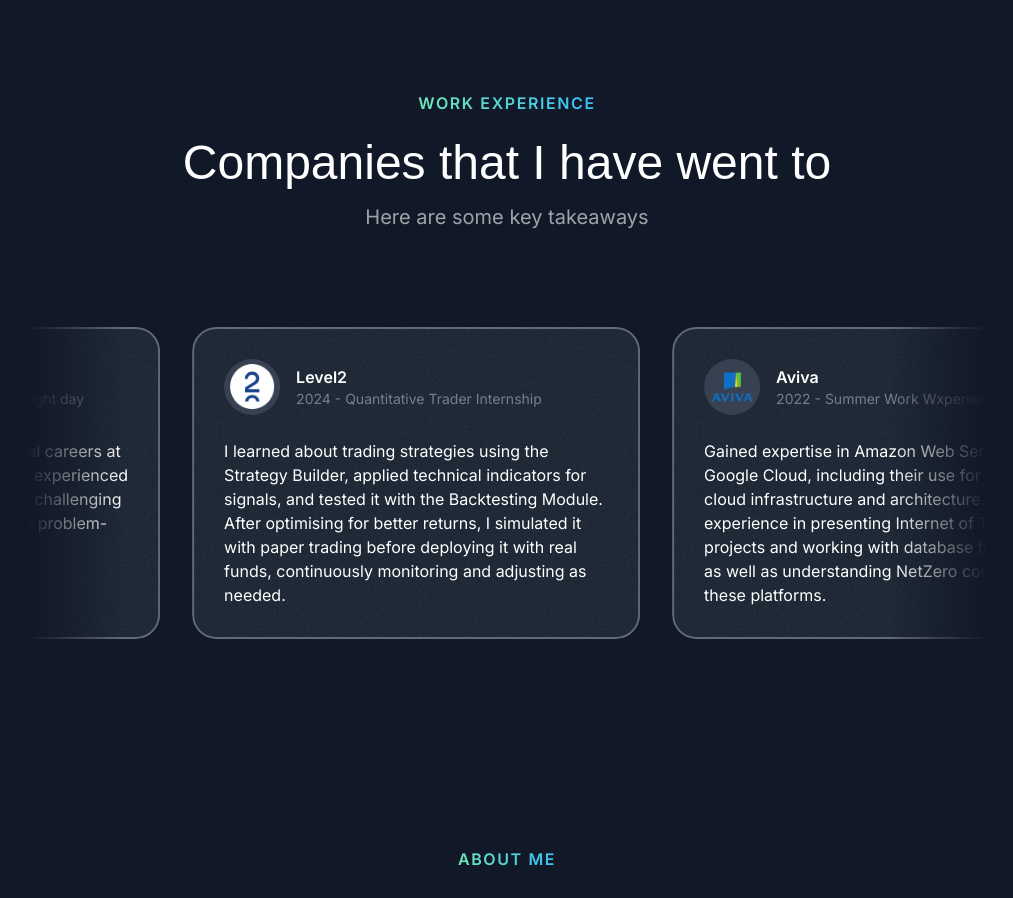
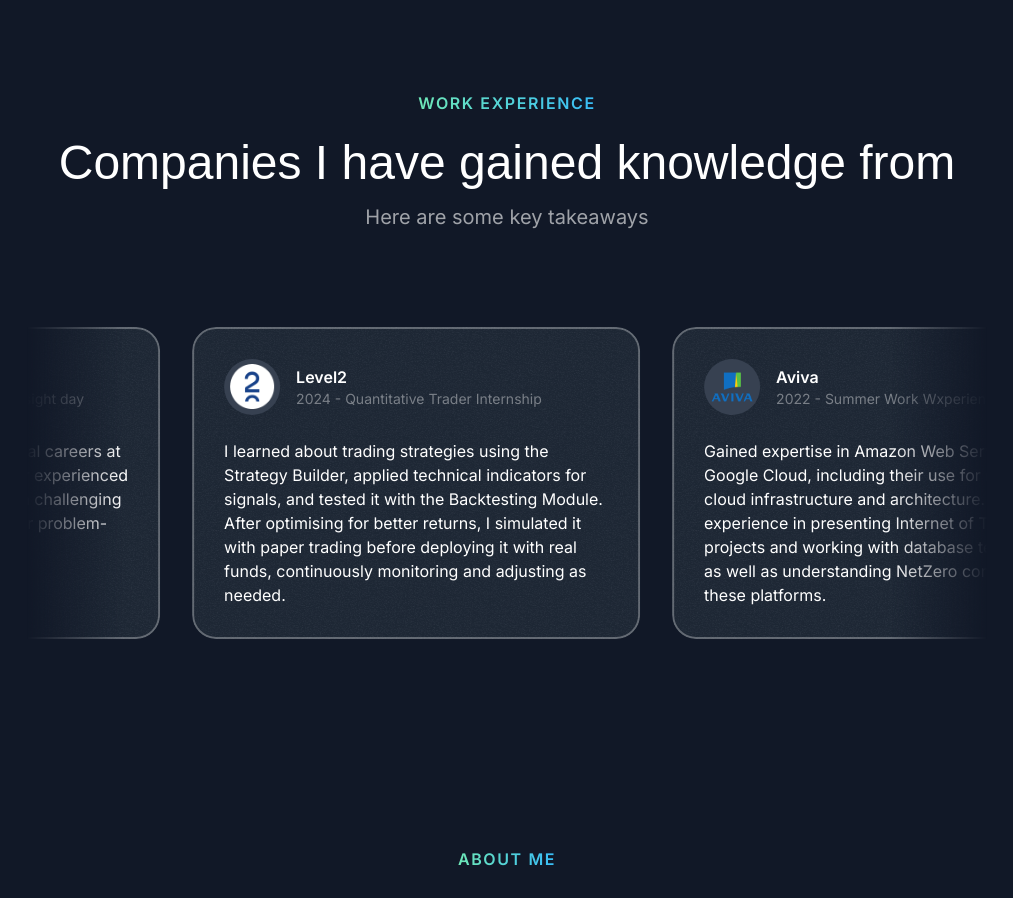
Before and after one commit to GitFarhanS/github-farhanportfolio, a Next.js app: page / in a window 1280 px wide. Shown: the part 3020-3918 px from the top of the page, without its empty margins (133-1146 px from the left). Built offline with nearby package versions, Linux system fonts and the light colour scheme; a web font is replaced by a local one.

Commit message:
Changed about

```diff
--- a/src/sections/WorkExperience.tsx
+++ b/src/sections/WorkExperience.tsx
@@ -52,7 +52,7 @@ export const WorkExperienceSection = () => {
   return (
     <div className="py-16 lg:py-24">
       <div className="container">
-        <SectionHeader eyebrow="Work Experience" title= "Companies that I have went to"  description=" Here are some key takeaways"/>
+        <SectionHeader eyebrow="Work Experience" title= "Companies I have gained knowledge from"  description=" Here are some key takeaways"/>
           <div className="mt-12 lg:mt-20 flex overflow-x-clip [mask-image:linear-gradient(to_right,transparent,_black_10%,_black_90%,_transparent)] py-4 -my-4">
             <div className="flex gap-8 pr-8 flex-none animate-move-left [animation-duration:60s] hover:[animation-play-state:paused]">
               {[...new Array(2)].fill(0).map((_, index) => (
```
